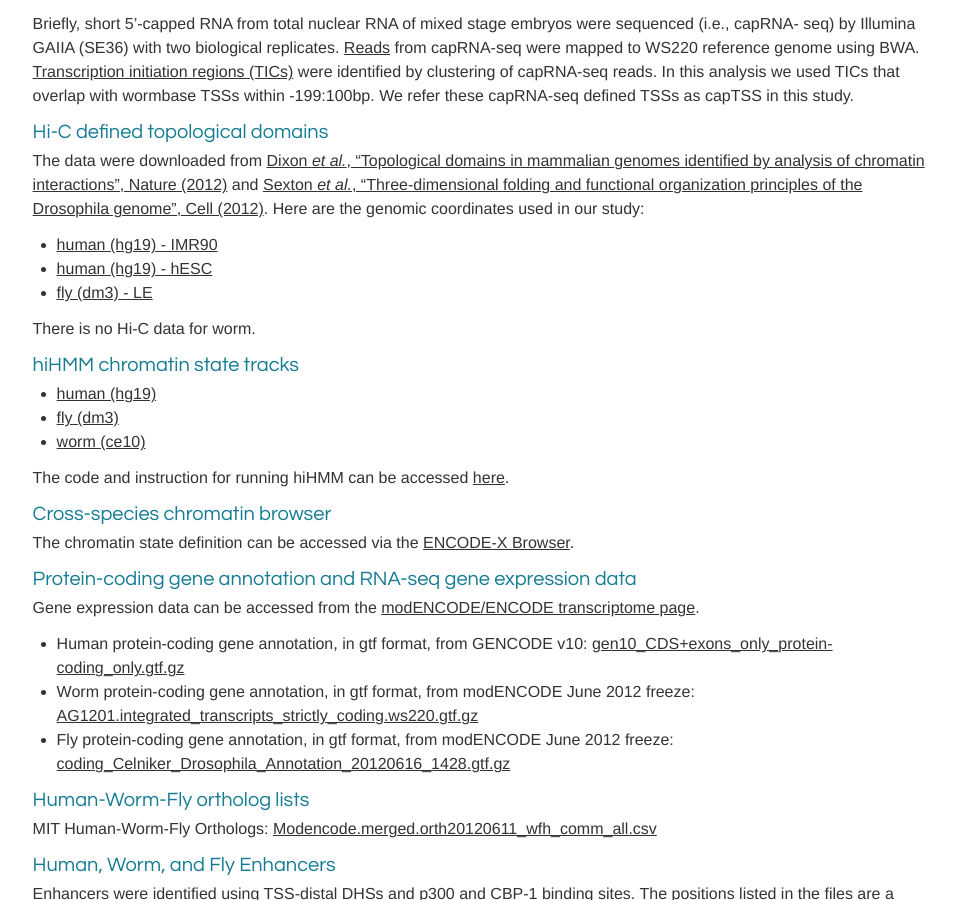
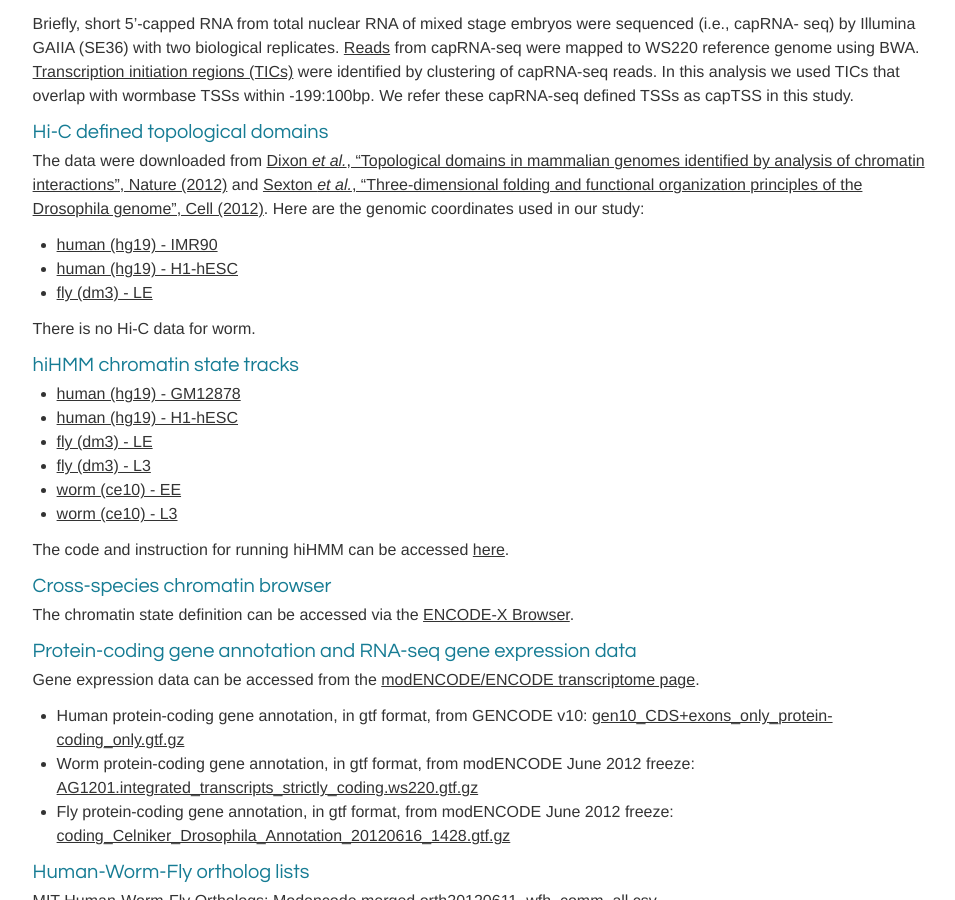
Before and after one commit to parklab/comparative-website, a Jekyll site: the page built from chromatin.md, in a window 1280 px wide and 900 px high, scrolled down 3302 px. Shown: the whole window, without its empty margins (249-1204 px from the left). Built offline with Jekyll 4.4.1, drawn with Linux system fonts in a browser that asks for light colours; nearby versions of some CDN libraries.

Commit message:
Added hiHMM links.

```diff
--- a/chromatin.md
+++ b/chromatin.md
@@ -135,16 +135,19 @@
 analysis of chromatin interactions", Nature (2012)](http://www.ncbi.nlm.nih.gov/pmc/articles/PMC3356448) and [Sexton _et al._, "Three-dimensional folding and functional organization principles of the Drosophila genome", Cell (2012)](http://www.sciencedirect.com/science/article/pii/S0092867412000165). Here are the genomic coordinates used in our study:
 
 * [human (hg19) - IMR90](http://compbio.med.harvard.edu/modencode/webpage/hic/HiC_IMR90.bb)
-* [human (hg19) - hESC](http://compbio.med.harvard.edu/modencode/webpage/hic/HiC_hESC.bb)
+* [human (hg19) - H1-hESC](http://compbio.med.harvard.edu/modencode/webpage/hic/HiC_hESC.bb)
 * [fly (dm3) - LE](http://compbio.med.harvard.edu/modencode/webpage/hic/HiC_EL.bb)
 
 There is no Hi-C data for worm.
 
 ## <a name="hiHMM chromatin state tracks"></a> hiHMM chromatin state tracks
 
-*   [human (hg19)]()
-*   [fly (dm3)]()
-*   [worm (ce10) ]()
+* [human (hg19) - GM12878](http://compbio.med.harvard.edu/modencode/webpage/hihmm/iHMM.M1K16.human_GM.bb)
+* [human (hg19) - H1-hESC](http://compbio.med.harvard.edu/modencode/webpage/hihmm/iHMM.M1K16.human_hESC.bb)
+* [fly (dm3) - LE](http://compbio.med.harvard.edu/modencode/webpage/hihmm/iHMM.M1K16.fly_EL.bb)
+* [fly (dm3) - L3](http://compbio.med.harvard.edu/modencode/webpage/hihmm/iHMM.M1K16.fly_L3.bb)
+* [worm (ce10) - EE](http://compbio.med.harvard.edu/modencode/webpage/hihmm/iHMM.M1K16.worm_EE.bb)
+* [worm (ce10) - L3](http://compbio.med.harvard.edu/modencode/webpage/hihmm/iHMM.M1K16.worm_L3.bb)
 
 The code and instruction for running hiHMM can be accessed [here](https://sites.google.com/site/kasohn/software).
 
```
